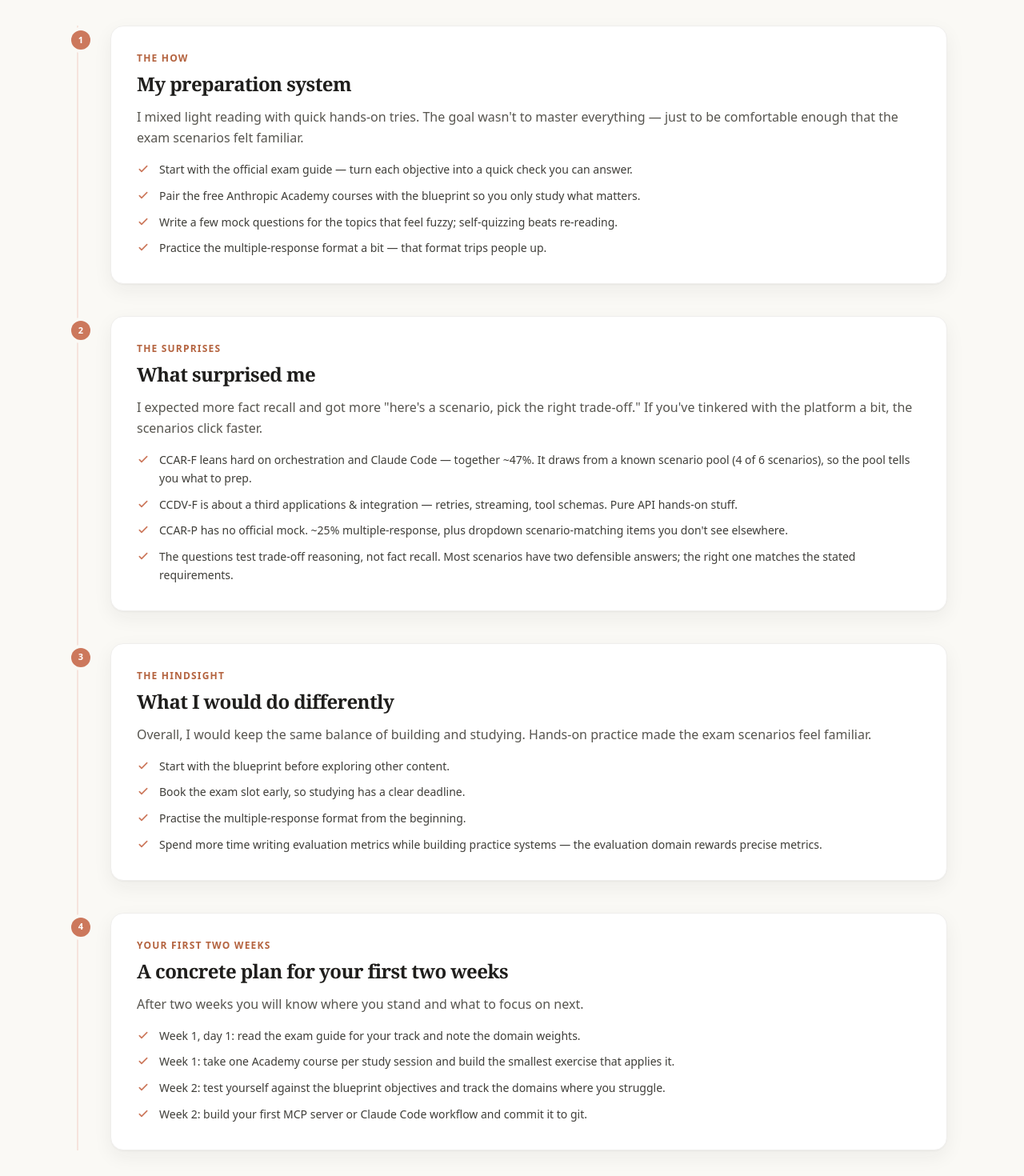
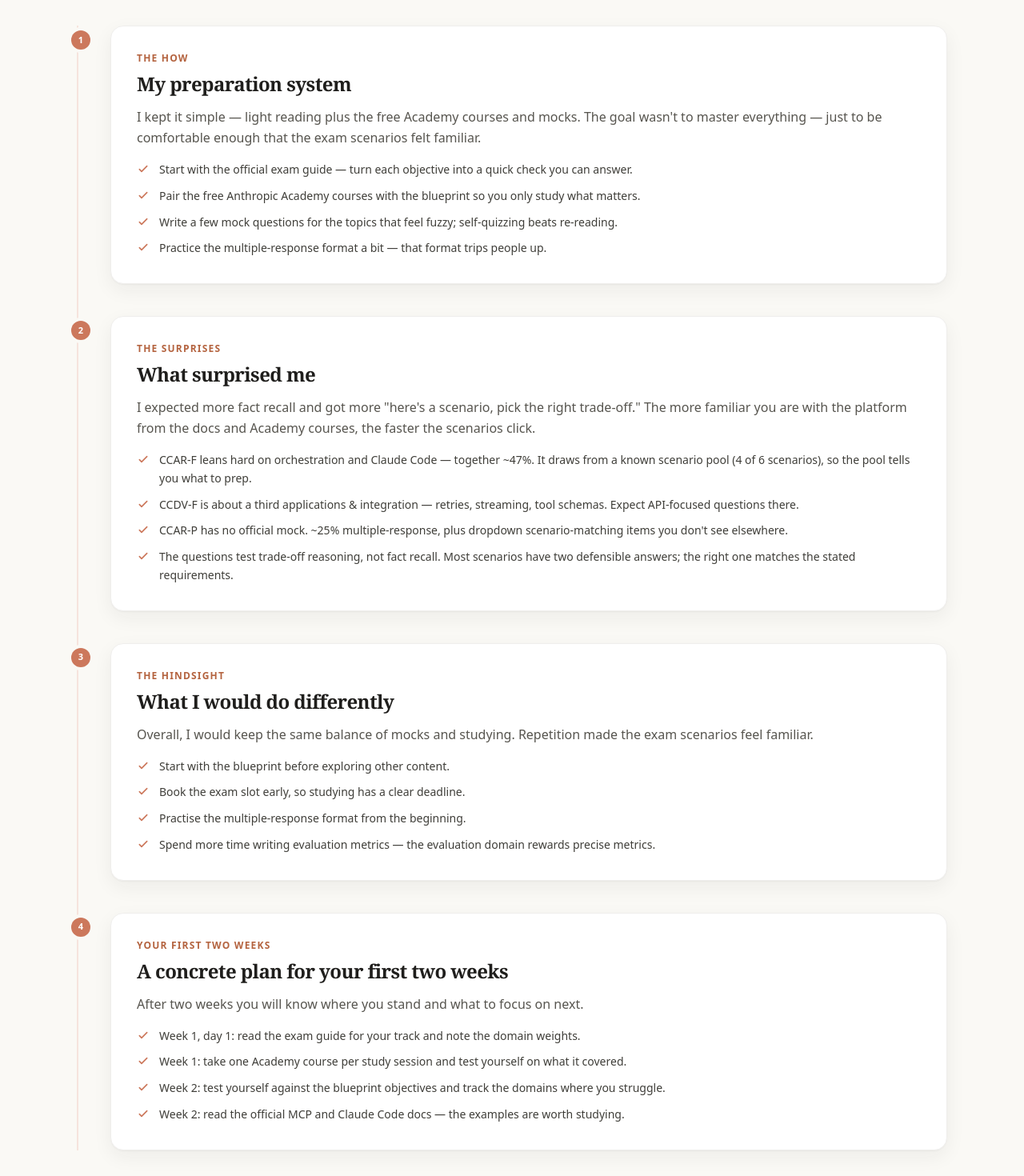
Before and after one commit to saaiif/claude-certificate, a React (Vite) app: page /my-journey in a window 1280 px wide. Shown: the part 620-2090 px from the top of the page at 80% size. Built offline with nearby package versions, Linux system fonts and the light colour scheme.

Commit message:
Remove hands-on build claims from journey and tips

```diff
--- a/src/data/journey.ts
+++ b/src/data/journey.ts
@@ -28,7 +28,7 @@ export const JOURNEY_CHAPTERS: JourneyChapter[] = [
       'Write a few mock questions for the topics that feel fuzzy; self-quizzing beats re-reading.',
       'Practice the multiple-response format a bit — that format trips people up.',
     ],
-    body: 'I mixed light reading with quick hands-on tries. The goal wasn\'t to master everything — just to be comfortable enough that the exam scenarios felt familiar.',
+    body: 'I kept it simple — light reading plus the free Academy courses and mocks. The goal wasn\'t to master everything — just to be comfortable enough that the exam scenarios felt familiar.',
   },
   {
     id: 'surprised',
@@ -36,11 +36,11 @@ export const JOURNEY_CHAPTERS: JourneyChapter[] = [
     title: 'What surprised me',
     points: [
       'CCAR-F leans hard on orchestration and Claude Code — together ~47%. It draws from a known scenario pool (4 of 6 scenarios), so the pool tells you what to prep.',
-      'CCDV-F is about a third applications & integration — retries, streaming, tool schemas. Pure API hands-on stuff.',
+      'CCDV-F is about a third applications & integration — retries, streaming, tool schemas. Expect API-focused questions there.',
       'CCAR-P has no official mock. ~25% multiple-response, plus dropdown scenario-matching items you don\'t see elsewhere.',
       'The questions test trade-off reasoning, not fact recall. Most scenarios have two defensible answers; the right one matches the stated requirements.',
     ],
-    body: 'I expected more fact recall and got more "here\'s a scenario, pick the right trade-off." If you\'ve tinkered with the platform a bit, the scenarios click faster.',
+    body: 'I expected more fact recall and got more "here\'s a scenario, pick the right trade-off." The more familiar you are with the platform from the docs and Academy courses, the faster the scenarios click.',
   },
   {
     id: 'differently',
@@ -50,9 +50,9 @@ export const JOURNEY_CHAPTERS: JourneyChapter[] = [
       'Start with the blueprint before exploring other content.',
       'Book the exam slot early, so studying has a clear deadline.',
       'Practise the multiple-response format from the beginning.',
-      'Spend more time writing evaluation metrics while building practice systems — the evaluation domain rewards precise metrics.',
+      'Spend more time writing evaluation metrics — the evaluation domain rewards precise metrics.',
     ],
-    body: 'Overall, I would keep the same balance of building and studying. Hands-on practice made the exam scenarios feel familiar.',
+    body: 'Overall, I would keep the same balance of mocks and studying. Repetition made the exam scenarios feel familiar.',
   },
   {
     id: 'first-two-weeks',
@@ -60,9 +60,9 @@ export const JOURNEY_CHAPTERS: JourneyChapter[] = [
     title: 'A concrete plan for your first two weeks',
     points: [
       'Week 1, day 1: read the exam guide for your track and note the domain weights.',
-      'Week 1: take one Academy course per study session and build the smallest exercise that applies it.',
+      'Week 1: take one Academy course per study session and test yourself on what it covered.',
       'Week 2: test yourself against the blueprint objectives and track the domains where you struggle.',
-      'Week 2: build your first MCP server or Claude Code workflow and commit it to git.',
+      'Week 2: read the official MCP and Claude Code docs — the examples are worth studying.',
     ],
     body: 'After two weeks you will know where you stand and what to focus on next.',
   },
--- a/src/data/tips.ts
+++ b/src/data/tips.ts
@@ -12,8 +12,8 @@ export const TIPS: Tip[] = [
     id: 'tip-build-dont-read',
     cert: 'general',
     category: 'Study',
-    title: 'Try things out, don\'t just read',
-    body: 'These exams test judgment, not recall. I tried the concepts in side projects and daily work — designing prompts for code reviews, sketching architectures, planning RAG setups — and those quick experiments stuck way better than notes. A little hands-on beats a lot of reading.',
+    title: 'Practise, don\'t just read',
+    body: 'These exams test judgment, not recall. I got the most out of the Academy courses and the official docs — self-quizzing and spaced repetition stuck way better than re-reading notes. A little practice beats a lot of reading.',
   },
   {
     id: 'tip-academy-map',
```
